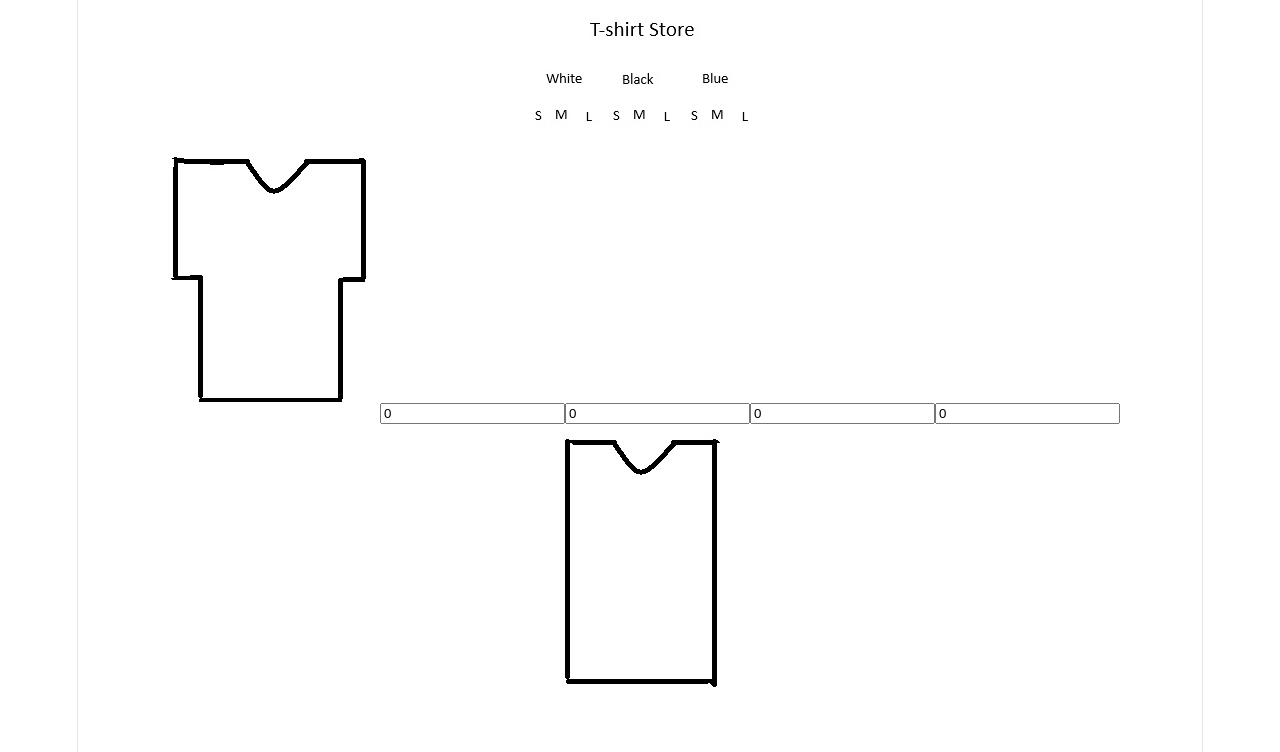
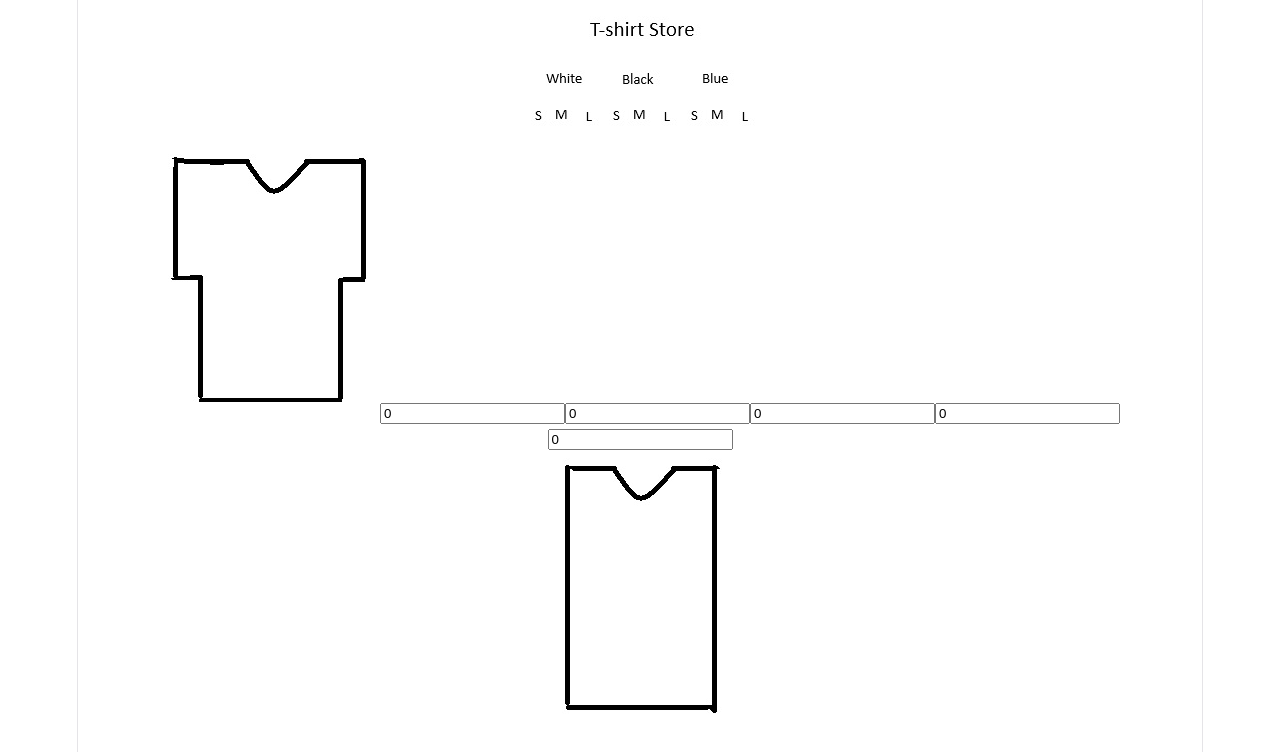
Before and after one commit to alkarim2/Tshirt-Store-App, a React (Vite) app: page / in a window 1280 px wide. Shown: the top 752 px of the page. Built offline with nearby package versions, Linux system fonts and the light colour scheme.

Commit message:
Added an input field
Added an input field for the medium black short sleeved t-shirt option

```diff
--- a/src/App.jsx
+++ b/src/App.jsx
@@ -15,6 +15,7 @@ function App(){
   const [mediumWhiteShortsleevedTshirtValue, setMediumWhiteShortsleevedTshirtValue] = useState(0);
   const [largeWhiteShortsleevedTshirtValue, setLargeWhiteShortsleevedTshirtValue] = useState(0);
   const [smallBlackShortsleevedTshirtValue, setSmallBlackShortsleevedTshirtValue] = useState(0);
+  const [mediumBlackShortsleevedTshirtValue, setMediumBlackShortsleevedTshirtValue] = useState(0);
 
   return (
     <div>
@@ -59,6 +60,11 @@ function App(){
                 onChange={e => setSmallBlackShortsleevedTshirtValue(e.target.value)}
                 type="number"
           />
+          <input
+                value={mediumBlackShortsleevedTshirtValue}
+                onChange={e => setMediumBlackShortsleevedTshirtValue(e.target.value)}
+                type="number"
+          />
       </div>
       <div>
           <img src={sleevelessTshirt}/>
```
